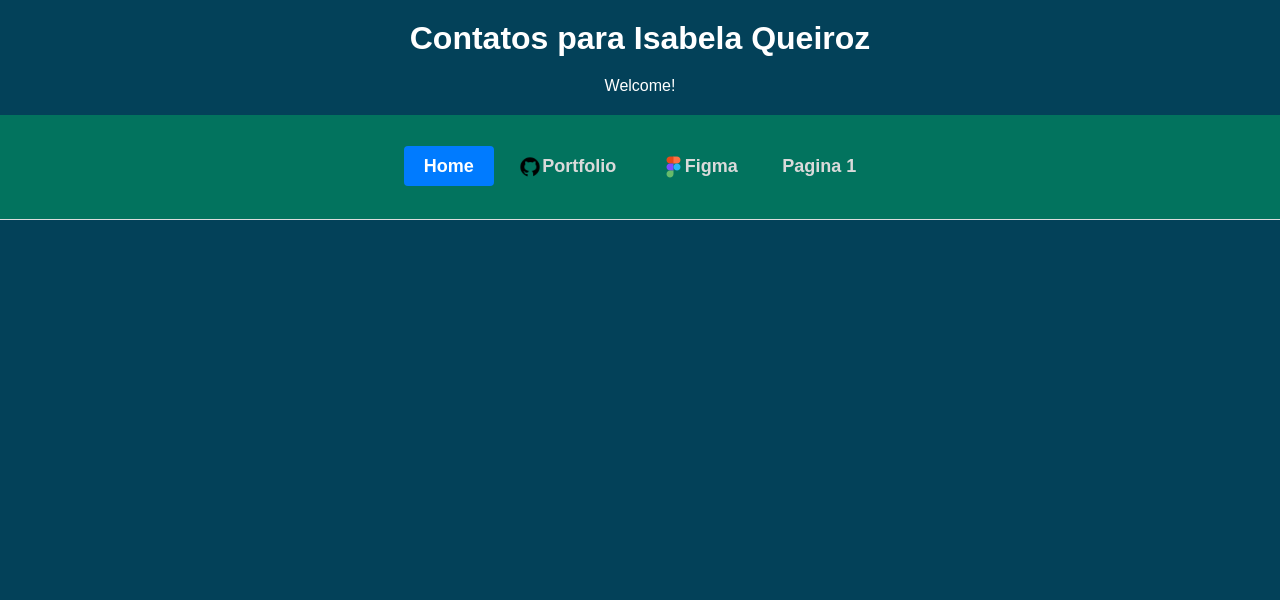
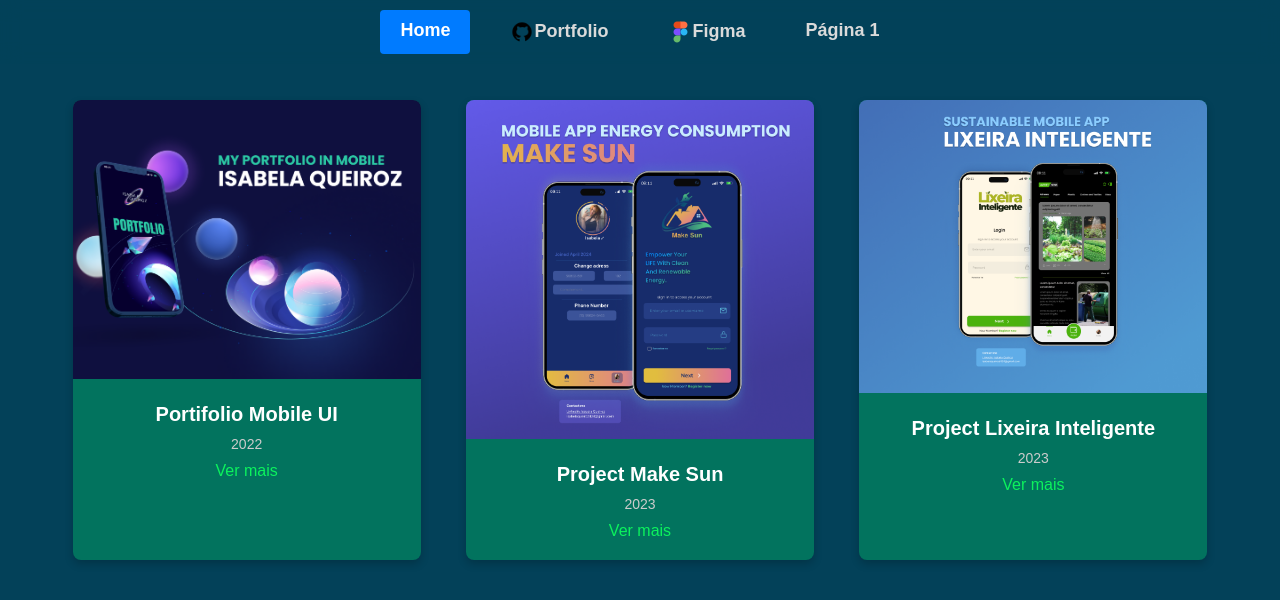
Before and after one commit to IsabelaQu/LpProject, a plain HTML site: page index.html in a window 1280 px wide. Drawn offline with Linux system fonts and the light colour scheme.

Commit message:
at images

```diff
--- a/css/style.css
+++ b/css/style.css
@@ -8,12 +8,24 @@ body {
     font-family: Arial, sans-serif;
     color: rgb(255, 255, 255);
     background: #034159;
+    overflow-x: hidden;
 }
 
-.background {
-    background-color: #02735E;
-    padding: 20px 0;
-    border-bottom: 1px solid #ddd;
+/* Header */
+.header {
+    position: fixed;
+    top: 0;
+    width: 100%;
+    background-color: rgba(3, 65, 89, 0.8); /* Fundo com transparência */
+    backdrop-filter: blur(10px); /* Efeito de desfoque */
+    z-index: 1000;
+    padding: 10px 0;
+}
+
+.nav {
+    display: flex;
+    justify-content: center;
+    gap: 20px;
 }
 
 .nav-link {
@@ -21,51 +33,101 @@ body {
     color: #dadada;
     font-size: 18px;
     font-weight: bold;
+    transition: color 0.3s ease, background-color 0.3s ease;
     padding: 10px 20px;
-    align-items: center; /* Alinhe verticalmente os itens dentro do link */
-    gap: 10px; /* Espaço entre o ícone e o texto */
-    transition: color 0.3s ease, background-color 0.3s ease;
 }
 
-/* Estilo dos links ativos */
 .nav-link.active {
-    color: #fff; /* Cor do texto ativo */
-    background-color: #007bff; /* Cor de fundo do link ativo */
-    border-radius: 4px; /* Bordas arredondadas */
+    color: #fff;
+    background-color: #007bff;
+    border-radius: 4px;
 }
 
-/* Efeito de hover nos links */
 .nav-link:hover {
-    color: #0CF25D; /* Cor do texto quando passar o mouse */
-    background-color: #0056b3; /* Cor de fundo quando passar o mouse */
-    border-radius: 4px; /* Bordas arredondadas */
+    color: #0CF25D;
+    background-color: #0056b3;
+    border-radius: 4px;
 }
 
 .nav-link img {
-    width: 24px; /* Defina um tamanho fixo para os ícones */
+    width: 24px;
     height: 24px;
-    vertical-align: middle; /* Alinha verticalmente o ícone com o texto */
+    vertical-align: middle;
 }
 
-.d-flex {
-    display: flex;
-    justify-content: center;
+
+.album {
+    padding-top: 100px;
 }
 
-.gap-2 {
-    gap: 10px;
+.container {
+    max-width: 1200px;
+    margin: 0 auto;
+    padding: 0 20px;
 }
 
-.py-5 {
-    padding: 20px 0;
+.row {
+    display: flex;
+    justify-content: space-around;
+    gap: 20px;
+    flex-wrap: wrap;
 }
 
-h1 {
+.card {
+    background-color: #02735E;
+    border-radius: 8px;
+    overflow: hidden;
     text-align: center;
-    margin: 20px 0;
+    flex: 1 1 30%;
+    max-width: 30%;
+    box-shadow: 0 4px 8px rgba(0, 0, 0, 0.2);
+    transition: transform 0.3s ease;
 }
 
-p {
-    text-align: center;
-    margin-bottom: 20px;
+.card img {
+    width: 100%;
+    height: auto;
 }
+
+.card-body {
+    padding: 20px;
+}
+
+.card-title {
+    font-size: 20px;
+    margin-bottom: 10px;
+}
+
+.card-date {
+    font-size: 14px;
+    color: #ccc;
+    margin-bottom: 10px;
+}
+
+.card-link {
+    color: #0CF25D;
+    text-decoration: none;
+}
+
+.card-link:hover {
+    text-decoration: underline;
+}
+
+.card:hover {
+    transform: translateY(-5px);
+}
+
+/* Responsividade */
+@media (max-width: 768px) {
+    .card {
+        flex: 1 1 45%;
+        max-width: 45%;
+    }
+}
+
+@media (max-width: 480px) {
+    .card {
+        flex: 1 1 100%;
+        max-width: 100%;
+    }
+}
--- a/index.html
+++ b/index.html
@@ -7,22 +7,54 @@
     <meta name="viewport" content="width=device-width, initial-scale=1.0">
     <link rel="stylesheet" href="./css/style.css">
     <title>Document</title>
+</head>
 
-    <h1>Contatos para Isabela Queiroz</h1>
-        <p>Welcome!</p>
-    </head>
-
-    <body>
-        <div class="background">
-        <div class="d-flex gap-2 justify-content-center py-5">
-            <div class="links">
+<body>
+    <header class="header">
+        <div class="container">
+            <nav class="nav">
                 <a href="#home" class="nav-link active">Home</a>
                 <a href="https://isabelaqu.github.io/" class="nav-link" target="_blank"><img src="img/icons8-github-30.png">Portfolio</a>
                 <a href="https://www.figma.com/community/file/1223356491267289857/my-portfolio-in-mobile" class="nav-link" target="_blank"><img src="img/icons8-figma-24.png">Figma</a>
-                <a href=".page2.html" class="nav-link"> Pagina 1</a>
+                <a href=".page2.html" class="nav-link">Página 1</a>
+            </nav>
+        </div>
+    </header>
+
+    <main>
+        <section class="album">
+            <div class="container">
+                <div class="row">
+                    <div class="card">
+                        <img src="img/Portifolio mobile - Copia.png" alt="Image 1">
+                        <div class="card-body">
+                            <h2 class="card-title">Portifolio Mobile UI</h2>
+                            <p class="card-date">2022</p>
+                            <a href="https://www.figma.com/community/file/1223356491267289857/my-portfolio-in-mobile" class="card-link">Ver mais</a>
+                        </div>
+                    </div>
+
+                    <div class="card">
+                        <img src="img/mobile make sun.png" alt="Image 2">
+                        <div class="card-body">
+                            <h2 class="card-title">Project  Make Sun</h2>
+                            <p class="card-date">2023</p>
+                            <a href="https://www.figma.com/community/file/1223356491267289857/my-portfolio-in-mobile" class="card-link">Ver mais</a>
+                        </div>
+                    </div>
+
+                    <div class="card">
+                        <img src="img/mobile lixeira.png" alt="Image 3">
+                        <div class="card-body">
+                            <h2 class="card-title">Project Lixeira Inteligente</h2>
+                            <p class="card-date">2023</p>
+                            <a href="https://www.figma.com/community/file/1223356491267289857/my-portfolio-in-mobile" class="card-link">Ver mais</a>
+                        </div>
+                    </div>
+                </div>
             </div>
-        </div>
+        </section>
+    </main>
+</body>
 
-        </div>
-     </body>
 </html>
```
Also changed, not shown: img/Portifolio mobile - Copia.png (added), img/detalhes make sun.png (added), img/icon-youtube.png (deleted), img/mobile lixeira.png (added), img/mobile make sun.png (added).
